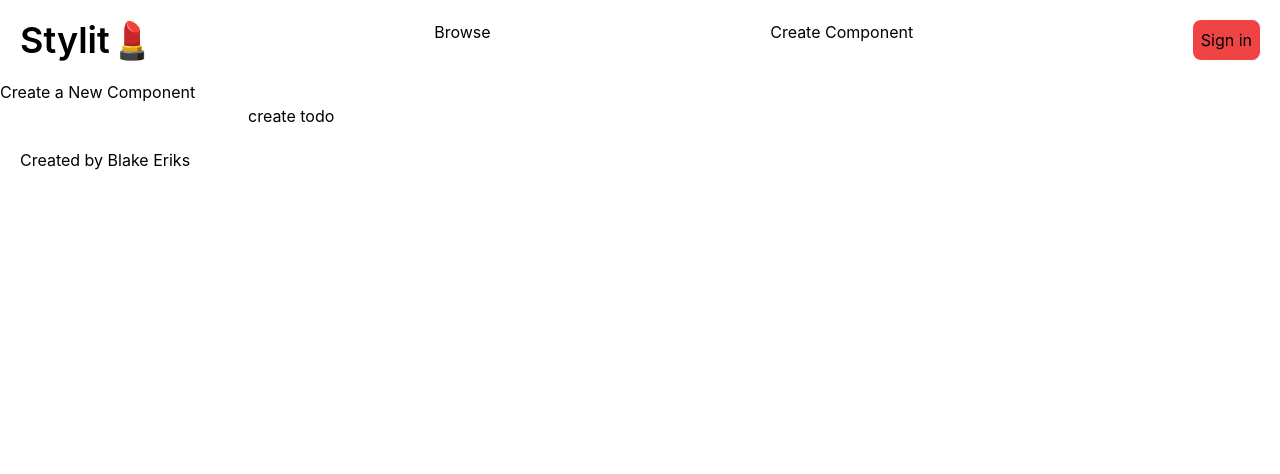
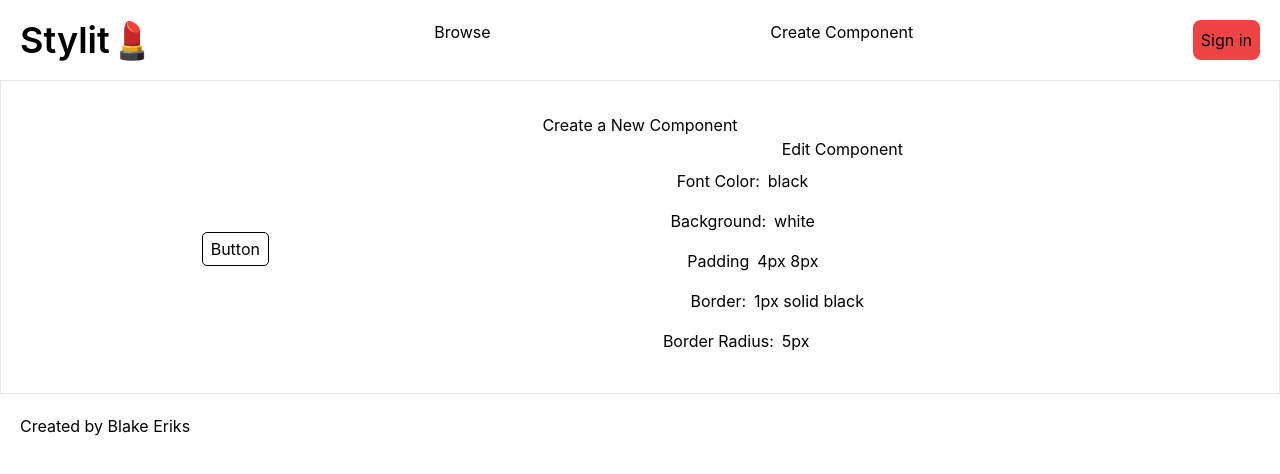
Before and after one commit to BlakeEriks/stylit, a Next.js app: page /component/create in a window 1280 px wide. Shown: the top 474 px of the page. Built offline with nearby package versions, Linux system fonts and the light colour scheme; no server answers.

Commit message:
Create skeleton component create page

```diff
--- a/pages/component/create.tsx
+++ b/pages/component/create.tsx
@@ -1,10 +1,18 @@
 import { useRouter } from "next/router"
-import { FormEventHandler, useRef } from "react"
-import { Component } from "../../utils/types"
+import { FormEventHandler, useRef, useState } from "react"
+import { Component, ComponentType } from "utils/types"
 
 // Define props
 interface CreateProps {
   url: string
+}
+
+interface Styles {
+  color: string
+  background: string
+  border: string
+  padding: string
+  borderRadius: string
 }
 
 // Define Component
@@ -14,7 +22,21 @@ const Create = (props: CreateProps) => {
   const router = useRouter()
 
   // since there is just one input we will use a uncontrolled form
-  const item = useRef<HTMLInputElement>(null)
+  // const item = useRef<HTMLInputElement>(null)
+
+  const [styles, setStyles] = useState<Styles>({
+    color: "black",
+    background: "white",
+    border: "1px solid black",
+    padding: "4px 8px",
+    borderRadius: "5px"
+  })
+  const [componentType, setComponentType] = useState(0)
+
+  const onStyleChange = (event: React.ChangeEvent) => {
+    const element = event.currentTarget as HTMLInputElement
+    setStyles({...styles, [element.name]: element.value})
+  }
 
   // Function to create new component
   const handleSubmit: FormEventHandler<HTMLFormElement> = async event => {
@@ -22,10 +44,6 @@ const Create = (props: CreateProps) => {
 
     // construct new component, create variable, check it item.current is not null to pass type checks
     let component: Component = { creator_id: "61dcce4e2fa77b6e4b654bd7", type: 0, styles: {}, likes: {count: 0, users: []} }
-
-    if (item.current !== null) {
-      component = {...component, type: 1 }
-    }
 
     // Make the API request
     await fetch(props.url, {
@@ -41,12 +59,46 @@ const Create = (props: CreateProps) => {
   }
 
   return (
-    <div>
-      <h1>Create a New Component</h1>
-      <form onSubmit={handleSubmit}>
-        <input type="text" ref={item}></input>
-        <input type="submit" value="create todo"></input>
-      </form>
+    <div className="border w-full h-5/6 p-8 flex flex-col justify-center mx-auto">
+      <h1 className="text-center">Create a New Component</h1>
+      {/* Display the component on the left */}
+      <div className="flex flex-row">
+        <div className="w-1/3 flex items-center justify-center">
+          {ComponentType[componentType] === "Button" &&
+            <button style={styles}>Button</button>
+          }
+          {ComponentType[componentType] === "Input" &&
+            <input style={styles} placeholder="input..."></input>
+          }
+          {ComponentType[componentType] === "Card" &&
+            <button style={styles}></button>
+          }
+        </div>
+        {/* Edit the component on the right */}
+        <form onSubmit={handleSubmit} className="flex flex-col items-center w-2/3">
+          <h1>Edit Component</h1>
+          <div className="my-2">
+            <span className="px-2">Font Color:</span>
+            <input name="color" value={styles.color} onChange={onStyleChange} />
+          </div>
+          <div className="my-2">
+            <span className="px-2">Background:</span>
+            <input name="background" value={styles.background} onChange={onStyleChange}/>
+          </div>
+          <div className="my-2">
+            <span className="px-2">Padding</span>
+            <input name="padding" value={styles.padding} onChange={onStyleChange}/>
+          </div>
+          <div className="my-2">
+            <span className="px-2">Border:</span>
+            <input name="border" value={styles.border} onChange={onStyleChange}/>
+          </div>
+          <div className="my-2">
+            <span className="px-2">Border Radius:</span>
+            <input name="borderRadius" value={styles.borderRadius} onChange={onStyleChange}/>
+          </div>
+        </form>
+      </div>
     </div>
   )
 }
```
